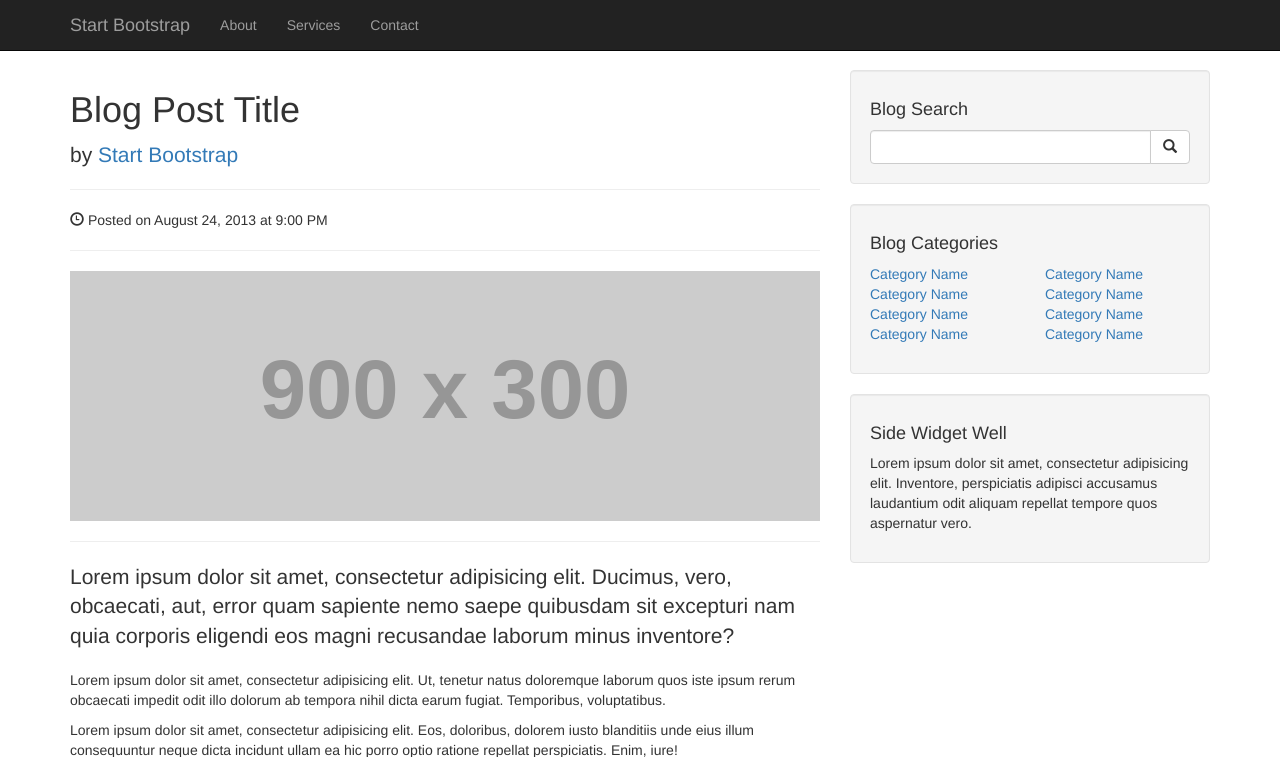
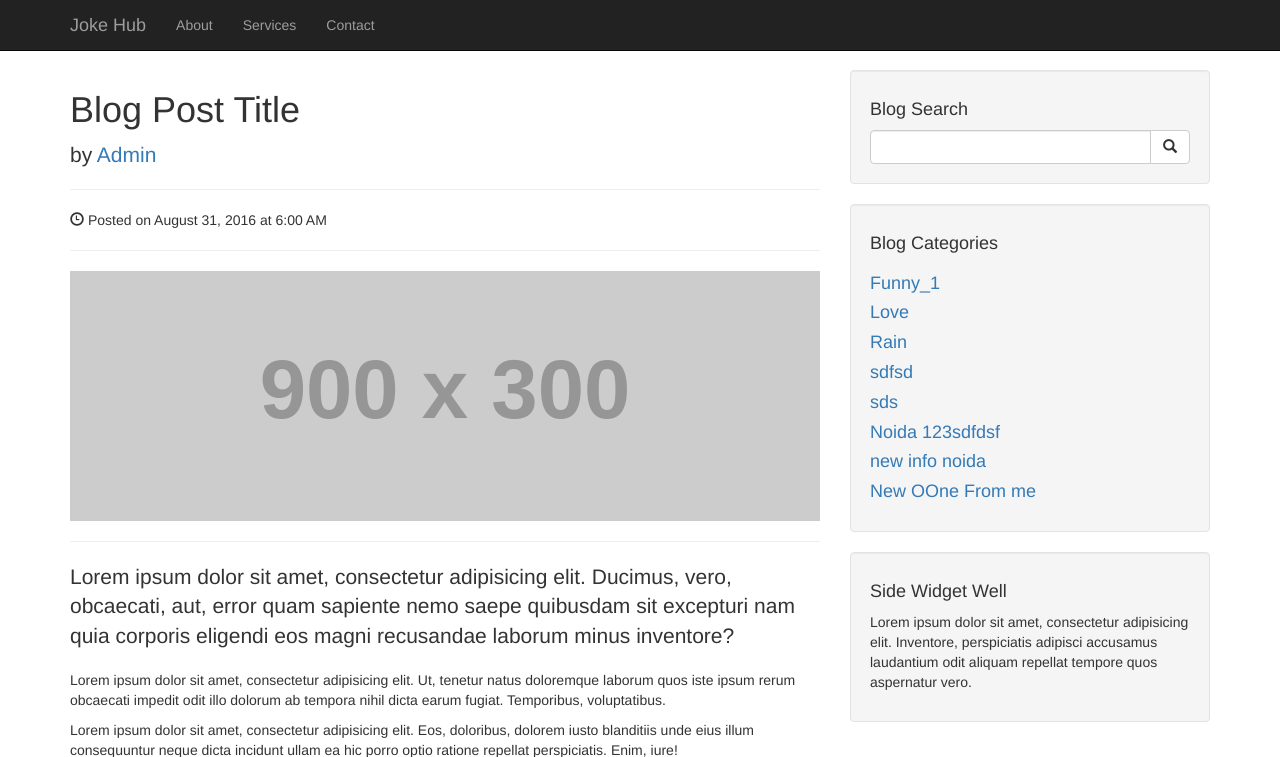
Before and after one commit to userRashid/jokehub, a PHP site: page / in a window 1280 px wide. Shown: the top 757 px of the page. Run offline with PHP 8.4, Linux system fonts and the light colour scheme; data comes from the database, SQL or seed files in the repository; grey boxes labelled with a size stand in for pictures from a placeholder-image service; some libraries are stand-ins or nearby versions.

Commit message:
- show category on website.

```diff
--- /dev/null
+++ b/include/auth.php
@@ -0,0 +1,93 @@
+<?php
+class db {
+	private $conn;
+	private $host;
+	private $user;
+	private $password;
+	private $baseName;
+	private $port;
+	private $Debug;
+
+    function __construct($params=array()) {
+		$this->conn = false;
+		$this->host = 'localhost'; //hostname
+		$this->user = 'root'; //username
+		$this->password = ''; //password
+		$this->baseName = 'jokehub'; //name of your database
+		//$this->port = '3306';
+		$this->debug = true;
+		$this->connect();
+	}
+
+	function __destruct() {
+		$this->disconnect();
+	}
+
+	function connect() {
+		if (!$this->conn) {
+			try {
+				$this->conn = new PDO('mysql:host='.$this->host.';dbname='.$this->baseName.'', $this->user, $this->password, array(PDO::MYSQL_ATTR_INIT_COMMAND => 'SET NAMES utf8'));
+			}
+			catch (Exception $e) {
+				die('Erreur : ' . $e->getMessage());
+			}
+
+			if (!$this->conn) {
+				$this->status_fatal = true;
+				echo 'Connection BDD failed';
+				die();
+			}
+			else {
+				$this->status_fatal = false;
+			}
+		}
+
+		return $this->conn;
+	}
+
+	function disconnect() {
+		if ($this->conn) {
+			$this->conn = null;
+		}
+	}
+
+	function getOne($query) {
+		$result = $this->conn->prepare($query);
+		$ret = $result->execute();
+		if (!$ret) {
+		   echo 'PDO::errorInfo():';
+		   echo '<br />';
+		   echo 'error SQL: '.$query;
+		   die();
+		}
+		$result->setFetchMode(PDO::FETCH_ASSOC);
+		$reponse = $result->fetch();
+
+		return $reponse;
+	}
+
+	function getAll($query) {
+		$result = $this->conn->prepare($query);
+		$ret = $result->execute();
+		if (!$ret) {
+		   echo 'PDO::errorInfo():';
+		   echo '<br />';
+		   echo 'error SQL: '.$query;
+		   die();
+		}
+		$result->setFetchMode(PDO::FETCH_ASSOC);
+		$reponse = $result->fetchAll();
+
+		return $reponse;
+	}
+
+	function execute($query) {
+		if (!$response = $this->conn->exec($query)) {
+			echo 'PDO::errorInfo():';
+		   echo '<br />';
+		   echo 'error SQL: '.$query;
+		   die();
+		}
+		return $response;
+	}
+}
--- a/index.php
+++ b/index.php
@@ -1,3 +1,7 @@
+<?php
+	include('include/auth.php'); // call db.class.php
+	$bdd = new db(); // create a new object, class db()
+?>
 <!DOCTYPE html>
 <html lang="en">
 
@@ -9,7 +13,7 @@
     <meta name="description" content="">
     <meta name="author" content="">
 
-    <title>Blog Post - Start Bootstrap Template</title>
+    <title>Joke Hub</title>
 
     <!-- Bootstrap Core CSS -->
     <link href="css/bootstrap.min.css" rel="stylesheet">
@@ -39,7 +43,7 @@
                     <span class="icon-bar"></span>
                     <span class="icon-bar"></span>
                 </button>
-                <a class="navbar-brand" href="#">Start Bootstrap</a>
+                <a class="navbar-brand" href="#">Joke Hub</a>
             </div>
             <!-- Collect the nav links, forms, and other content for toggling -->
             <div class="collapse navbar-collapse" id="bs-example-navbar-collapse-1">
@@ -75,13 +79,13 @@
 
                 <!-- Author -->
                 <p class="lead">
-                    by <a href="#">Start Bootstrap</a>
+                    by <a href="#">Admin</a>
                 </p>
 
                 <hr>
 
                 <!-- Date/Time -->
-                <p><span class="glyphicon glyphicon-time"></span> Posted on August 24, 2013 at 9:00 PM</p>
+                <p><span class="glyphicon glyphicon-time"></span> Posted on August 31, 2016 at 6:00 AM</p>
 
                 <hr>
 
@@ -178,28 +182,14 @@
                 <div class="well">
                     <h4>Blog Categories</h4>
                     <div class="row">
-                        <div class="col-lg-6">
+                        <div class="col-lg-12">
                             <ul class="list-unstyled">
-                                <li><a href="#">Category Name</a>
-                                </li>
-                                <li><a href="#">Category Name</a>
-                                </li>
-                                <li><a href="#">Category Name</a>
-                                </li>
-                                <li><a href="#">Category Name</a>
-                                </li>
-                            </ul>
-                        </div>
-                        <div class="col-lg-6">
-                            <ul class="list-unstyled">
-                                <li><a href="#">Category Name</a>
-                                </li>
-                                <li><a href="#">Category Name</a>
-                                </li>
-                                <li><a href="#">Category Name</a>
-                                </li>
-                                <li><a href="#">Category Name</a>
-                                </li>
+                            	<?php
+                            		$cat = $bdd->getAll("select * from jh_category C, jh_node N where N.n_id = C.n_id and N.n_status = 1");
+									foreach ($cat as $value) {
+									    echo '<li><h4><a href="category.php?id='.$value['n_id'].'">'.$value['n_title'].'</a></h4></li>';
+									}
+                            	?>
                             </ul>
                         </div>
                     </div>
```
